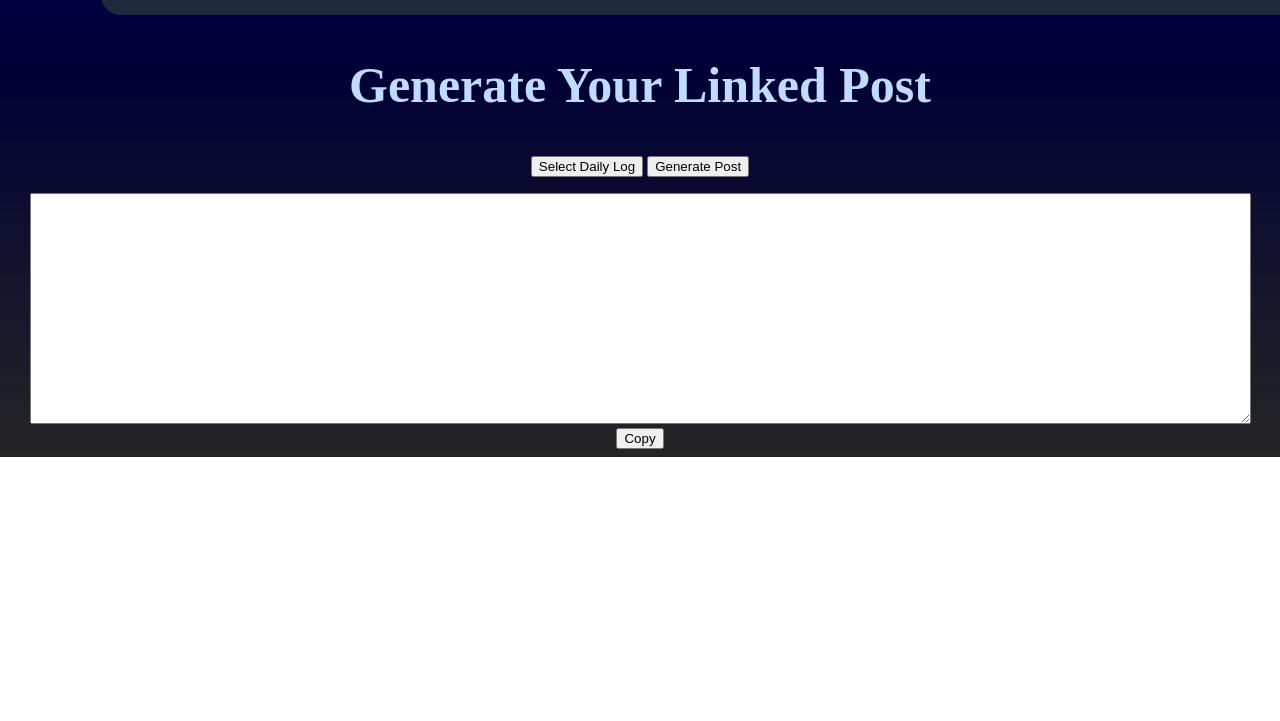
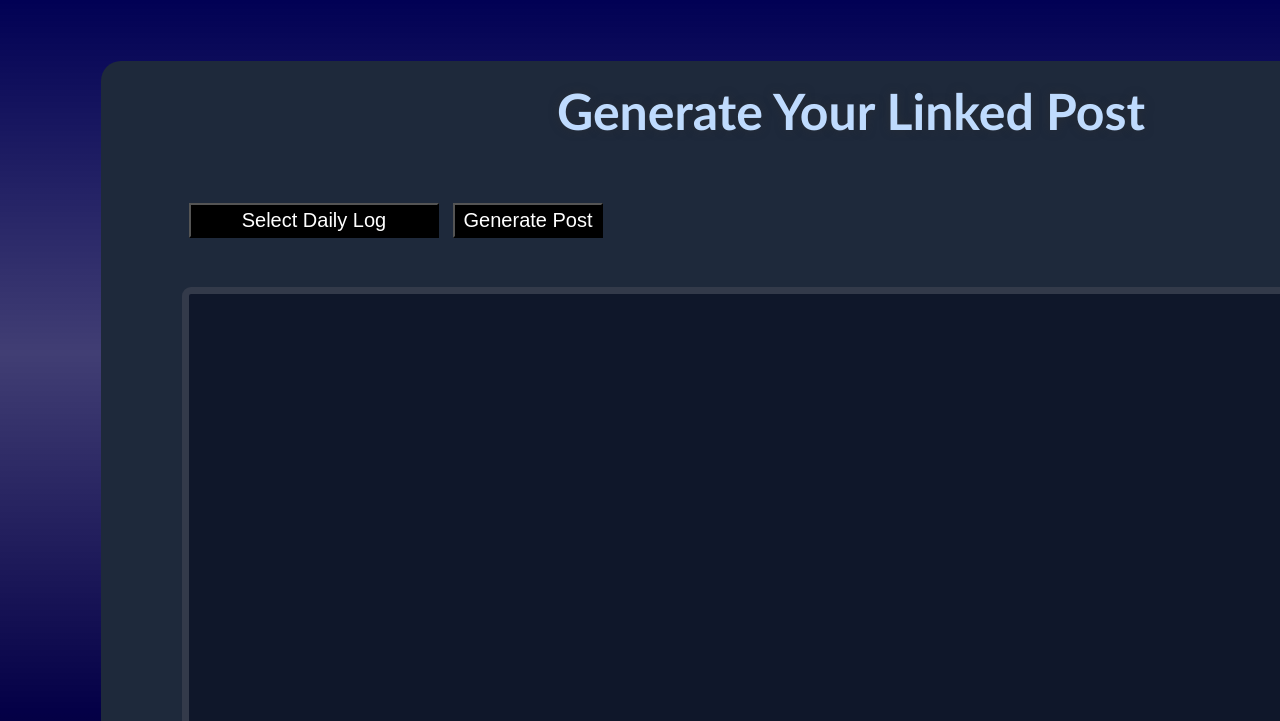
Before and after one commit to PixelToPower/Daily-Log-to-Linkedin-post-creater, a plain HTML site: page index.html in a window 1280 px wide. Shown: the part 1079-1800 px from the top of the page. Before the commit the page ends 1536 px from the top, so only its background shows below. Drawn offline with Linux system fonts and the light colour scheme.

Commit message:
Refactor CSS styles and enhance visual effects

```diff
--- a/style.css
+++ b/style.css
@@ -1,16 +1,25 @@
 body{
-    background: linear-gradient(rgb(0, 0, 255), rgb(0, 0, 173) , rgb(0, 0, 106), rgb(0, 0, 54), rgba(0, 0, 0, 0.855));
+    background: linear-gradient(rgb(0, 0, 255), rgb(0, 0, 173) , rgba(0, 0, 106, 0.767), rgb(0, 0, 84), rgba(4, 0, 71, 0.756), rgb(4, 0, 71),rgb(0, 0, 0));
     text-align: center;
+    font-family:'Trebuchet MS', 'Lucida Sans Unicode', 'Lucida Grande', 'Lucida Sans', Arial, sans-serif;
 }
 
 h1{
     color: #ffffff;
     font-size: 68px;
+    font: bold;
+}
+
+#h1transition{
+    text-shadow: 0 0 20px rgba(147, 196, 253, 0.566);
+    transition: text-shadow 0.1s ease-in-out;
 }
 
 h3{
     color: #ffffff;
     font-size: 30px;
+    text-shadow: 0 0 20px rgba(0, 0, 0, 0.6);
+    transition: text-shadow 0.1s ease-in-out;
 }
 
 h2{
@@ -31,16 +40,23 @@
 .daily-log-container{
     background-color: #1E293B;
     position: relative;
+    top: -30px;
     left: 93px;
     width: 1500px;
     height: 800px;
     border-radius: 20px;
+    text-shadow: 0 0 10px rgba(46, 46, 46, 0.575);
+    transition: text-shadow 0.1s ease-in-out;
 }
 
 #daily-log{
     background-color:#0F172A;
     color: #F1F5F9;
+    border: 7px solid rgba(255,255,255,0.15);
+    border-radius: 9px;
     font-size: 20px;
+    text-shadow: 0 0 20px rgba(255, 255, 255, 0.556);
+    transition: text-shadow 0.1s ease-in-out;
     position: relative;
     bottom: 20px;
     right: -10px;
@@ -49,8 +65,8 @@
 }
 
 .savebtn{
-    background-color: #62908e  ;
-    color: #1E293B;
+    background-color: #aceeeb  ;
+    color: #000000;
     position: relative;
     left: 600px ;
     top: -70px;
@@ -74,3 +90,72 @@
     top: -60px;
     font-size: 30px;
 }
+
+.post-generater{
+    background-color: #1E293B;
+    position: relative;
+    left: 93px;
+    width: 1500px;
+    height: 1000px;
+    border-radius: 20px;
+    text-shadow: 0 0 10px rgba(46, 46, 46, 0.575);
+    transition: text-shadow 0.1s ease-in-out;
+}
+
+#generatedpost{
+    background-color:#0F172A;
+    color: #F1F5F9;
+    border: 7px solid rgba(255,255,255,0.15);
+    border-radius: 9px;
+    font-size: 20px;
+    text-shadow: 0 0 20px rgba(255, 255, 255, 0.556);
+    transition: text-shadow 0.1s ease-in-out;
+    position: relative;
+    bottom: -40px;
+    right: -10px;
+    width: 1300px;
+    height: 700px;
+}
+
+#selectbtn{
+    background-color: #000000  ;
+    color: #ffffff;
+    font-size: 20px;
+    position: relative;
+    left: -460px ;
+    bottom: -40px;
+    width: 250px;
+    height: 35px;
+}
+
+#generatebtn{
+    background-color: #000000  ;
+    color: #ffffff;
+    font-size: 20px;
+    position: relative;
+    left: -450px ;
+    bottom: -40px;
+    width: 150px;
+    height: 35px;
+}
+
+#copybtn{
+    background-color: #494747  ;
+    color: #ffffff;
+    font-size: 7px;
+    position: relative;
+    left: -50px ;
+    bottom: 640px;
+    width: 35px;
+    height: 25px;
+}
+
+#statustext{
+    color: #ffffff;
+    font-size: 12px;
+    position: relative;
+    left: 97px ;
+    bottom: -60px;
+    width: 35px;
+    height: 25px;
+}
```
